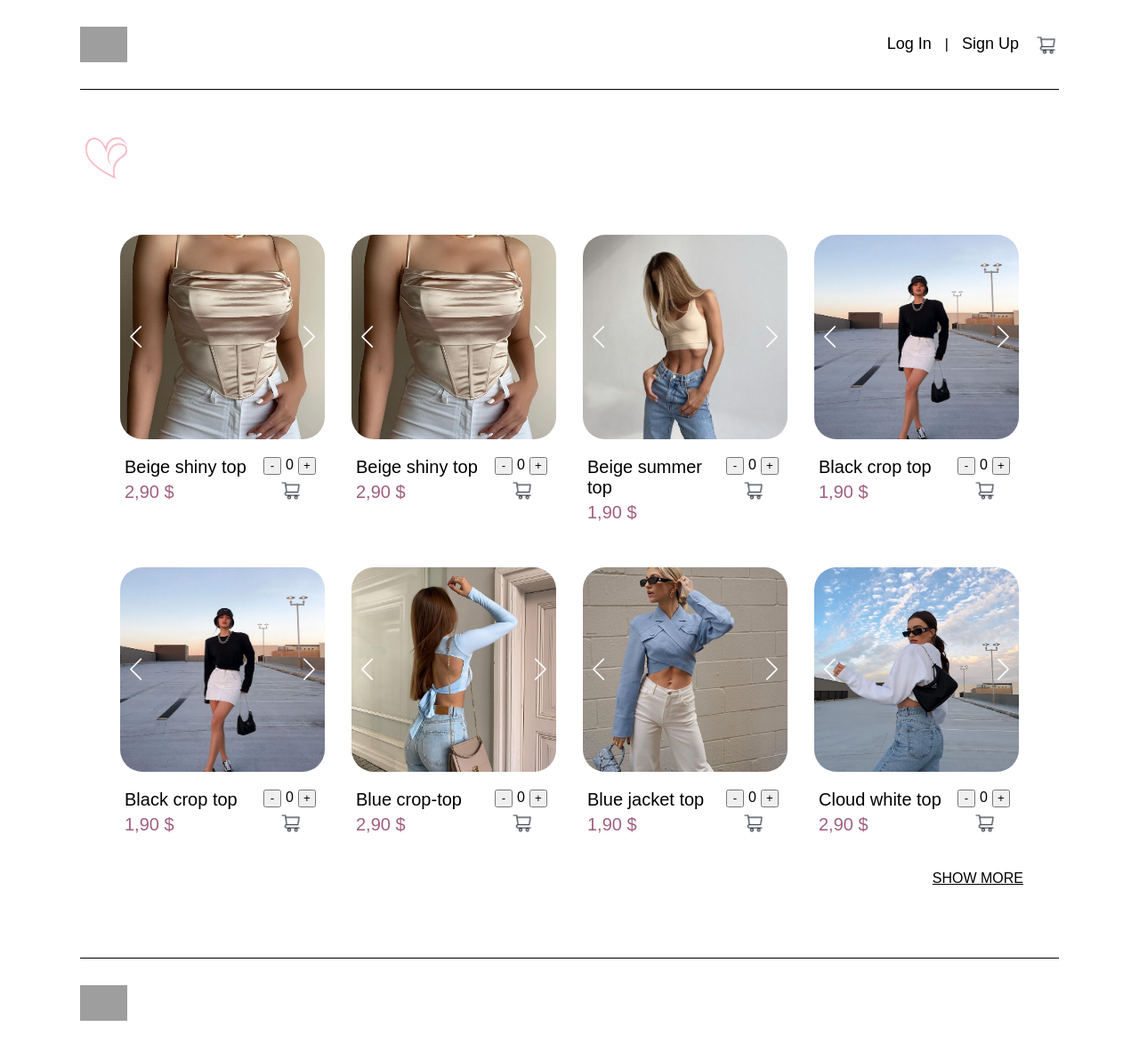
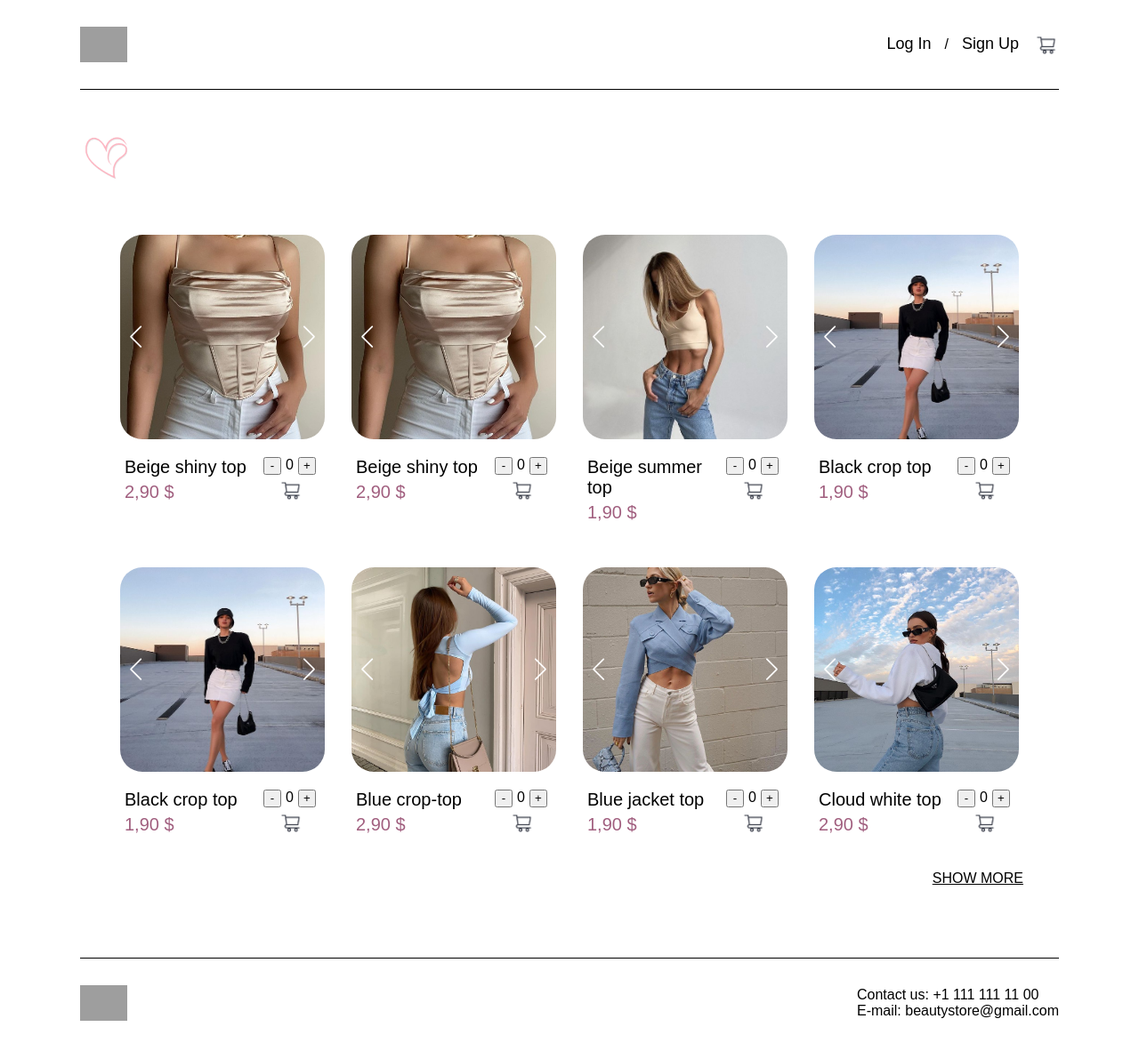
Before and after one commit to lubov-bu/store-company, a React (Create React App) app: page / in a window 1280 px wide. Shown: the whole page at 89% size. Built offline with nearby package versions, Linux system fonts and the light colour scheme; grey boxes are pictures that could not be loaded.

Commit message:
footer editing

```diff
--- a/src/App.js
+++ b/src/App.js
@@ -24,7 +24,7 @@ function App() {
             </LogInModal>
             <NavPanel>
                 <Button onClick={() => setModal(true)}>Log In</Button>
-                <div className="middleLine">|</div>
+                <div className="middleLine">/</div>
                 <Button onClick={() => setModal(true)}>Sign Up</Button>
                 <a href="#">
                     <img className="product__cart" src="/images/cart.png" alt="Cart"/>
--- a/src/components/UI/Footer/Footer.jsx
+++ b/src/components/UI/Footer/Footer.jsx
@@ -6,6 +6,10 @@ const Footer = () => {
     return (
         <div className={cl.footer__block}>
             <img src="http://195.133.75.184/images/logo-store.png" alt="Logo" className="logo"/>
+            <div className={cl.footer__contact}>
+                <a href="#">Contact us: +1 111 111 11 00</a>
+                <a href="#">E-mail: beautystore@gmail.com</a>
+            </div>
         </div>
     );
 };
--- a/src/components/UI/Footer/Footer.module.css
+++ b/src/components/UI/Footer/Footer.module.css
@@ -1,7 +1,19 @@
+.footer__block,
+.footer__contact {
+    display: flex;
+}
+
 .footer__block {
+    display: flex;
+    justify-content: space-between;
+    align-items: center;
     min-height: 100px;
     border-top: solid 1px black;
     padding: 30px 0;
+}
+
+.footer__contact {
+   flex-direction: column;
 }
 
 @media screen and (max-width: 1200px) {
--- a/src/components/UI/Modals/Form/ModalLogInForm.jsx
+++ b/src/components/UI/Modals/Form/ModalLogInForm.jsx
@@ -4,6 +4,13 @@ import "./Form.css";
 import LoginButton from "../../Buttons/LoginButton";
 import LogInForm from "./LogInForm";
 import SignUpForm from "./SignUpForm";
+
+export function signBut(e) {
+    let signUp = document.querySelector(".signUpContent");
+    signUp.classList.toggle("sign_active");
+
+    e.preventDefault();
+}
 
 const ModalLogInForm = ({children}) => {
 
```
